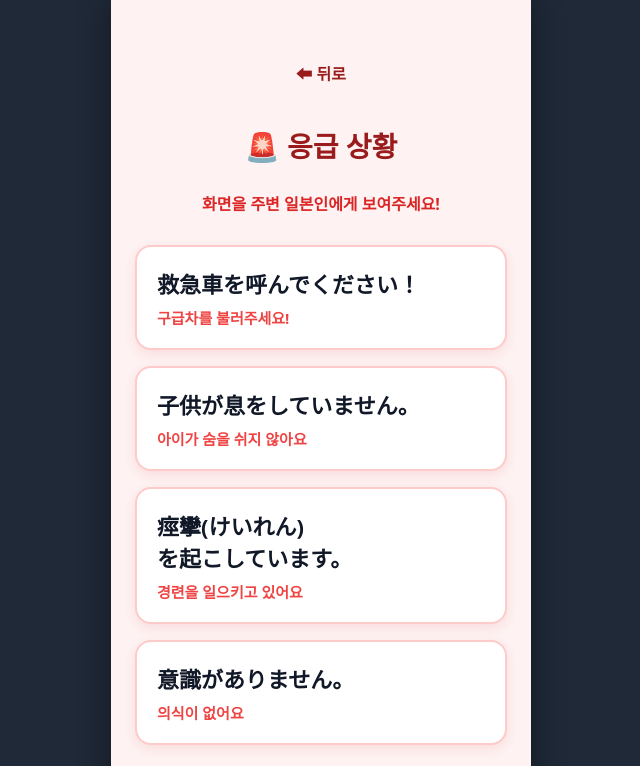
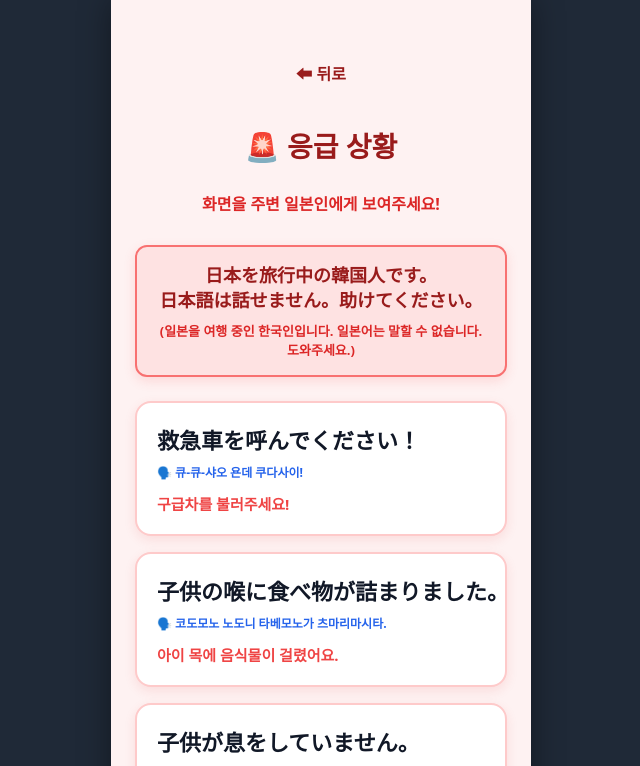
Before and after one commit to KAWAINO/safetrip-japan-frontend, a React (Vite) app: page /emergency in a window 1280 px wide. Shown: the top 766 px of the page, without its empty margins (319-959 px from the left). Built offline with nearby package versions, Linux system fonts and the light colour scheme.

Commit message:
프론트 작업 완료

```diff
--- a/src/data/questions.js
+++ b/src/data/questions.js
@@ -122,7 +122,7 @@ export const questions = {
         { label: "기침", value: "cough", jp: "咳が出ます。" },
         { label: "콧물", value: "runny_nose", jp: "鼻水が出ます。" },
         { label: "구토", value: "vomit", jp: "嘔吐しました。" },
-        { label: "설사", value: "diarrhea", jp: "下痢をしています。" },
+        // { label: "설사", value: "diarrhea", jp: "下痢をしています。" },
         { label: "복통", value: "stomachache", jp: "お腹を痛がっています。" },
         { label: "발진/두드러기", value: "rash", jp: "発疹・じんましんがあります。" },
         { label: "해당 없음", value: "none", jp: "その他の症状はありません。" }
--- a/src/pages/Emergency.css
+++ b/src/pages/Emergency.css
@@ -34,3 +34,41 @@
     padding: 20px; border-radius: 16px; font-size: 20px; font-weight: 800; text-decoration: none;
     box-shadow: 0 6px 16px rgba(220, 38, 38, 0.3); box-sizing: border-box;
 }
+
+.emergency-pron {
+    margin: 0 0 12px 0;
+    font-size: 12px;
+    font-weight: 800;
+    color: #2563EB; /* 발음은 눈에 띄는 파란색으로! */
+    word-break: keep-all;
+}
+
+/* src/pages/Emergency.css 맨 아래에 추가 */
+
+.sos-message-box {
+    background-color: #FEE2E2;
+    border: 2px solid #F87171;
+    border-radius: 12px;
+    padding: 16px;
+    margin-bottom: 24px;
+    text-align: center;
+    width: 100%;
+    box-sizing: border-box;
+    box-shadow: 0 4px 12px rgba(239, 68, 68, 0.15);
+}
+
+.sos-jp {
+    margin: 0 0 8px 0;
+    font-size: 18px;
+    font-weight: 900;
+    color: #991B1B;
+    line-height: 1.4;
+    word-break: keep-all;
+}
+
+.sos-kr {
+    margin: 0;
+    font-size: 13px;
+    font-weight: 600;
+    color: #DC2626;
+}
--- a/src/pages/Emergency.jsx
+++ b/src/pages/Emergency.jsx
@@ -1,14 +1,36 @@
+// src/pages/Emergency.jsx
 import { useNavigate } from "react-router-dom";
-import './Emergency.css'; // 💡 추가됨
+import './Emergency.css';
 
 function Emergency() {
     const navigate = useNavigate();
 
     const emergencyPhrases = [
-        { kr: "구급차를 불러주세요!", jp: "救急車を呼んでください！" },
-        { kr: "아이가 숨을 쉬지 않아요", jp: "子供が息をしていません。" },
-        { kr: "경련을 일으키고 있어요", jp: "痙攣(けいれん)を起こしています。" },
-        { kr: "의식이 없어요", jp: "意識がありません。" }
+        {
+            kr: "구급차를 불러주세요!",
+            jp: "救急車を呼んでください！",
+            pron: "큐-큐-샤오 욘데 쿠다사이!"
+        },
+        {
+            kr: "아이 목에 음식물이 걸렸어요.",
+            jp: "子供の喉に食べ物が詰まりました。",
+            pron: "코도모노 노도니 타베모노가 츠마리마시타."
+        },
+        {
+            kr: "아이가 숨을 쉬지 않아요.",
+            jp: "子供が息をしていません。",
+            pron: "코도모가 이키오 시테이마센."
+        },
+        {
+            kr: "경련을 일으키고 있어요.",
+            jp: "痙攣(けいれん)を起こしています。",
+            pron: "케-렌오 오코시테이마스."
+        },
+        {
+            kr: "의식이 없어요.",
+            jp: "意識がありません。",
+            pron: "이시키가 아리마센."
+        }
     ];
 
     return (
@@ -22,10 +44,22 @@ function Emergency() {
             <h1 className="emergency-main-title">🚨 응급 상황</h1>
             <p className="emergency-desc">화면을 주변 일본인에게 보여주세요!</p>
 
+            {/* 💡 새로 추가된 SOS 메시지 박스 */}
+            <div className="sos-message-box">
+                <p className="sos-jp">
+                    日本を旅行中の韓国人です。<br/>
+                    日本語は話せません。助けてください。
+                </p>
+                <p className="sos-kr">
+                    (일본을 여행 중인 한국인입니다. 일본어는 말할 수 없습니다. 도와주세요.)
+                </p>
+            </div>
+
             <div className="emergency-list">
                 {emergencyPhrases.map((phrase, index) => (
                     <div key={index} className="emergency-card">
                         <p className="emergency-jp">{phrase.jp}</p>
+                        <p className="emergency-pron">🗣️ {phrase.pron}</p>
                         <p className="emergency-kr">{phrase.kr}</p>
                     </div>
                 ))}
--- a/src/pages/PharmacySpeed.jsx
+++ b/src/pages/PharmacySpeed.jsx
@@ -5,14 +5,22 @@ import Header from '../components/Header';
 import { pharmacyData } from '../data/pharmacyData';
 import './PharmacySpeed.css';
 
+// 💡 나이 번역용 사전 (Home에서 넘어온 텍스트를 일본어로 매핑)
+const ageJpMap = {
+    '1세 (12개월) 미만': '1歳（12ヶ月）未満',
+    '1세 이상 ~ 2세 미만': '1歳以上〜2歳（24ヶ月）未満',
+    '2세 (24개월) 이상': '2歳（24ヶ月）以上'
+};
+
 function PharmacySpeed() {
     const navigate = useNavigate();
     const location = useLocation();
     const [selectedCard, setSelectedCard] = useState(null);
-
     const [selectedSubs, setSelectedSubs] = useState([]);
 
     const userType = location.state?.type || 'adult';
+    const ageLabel = location.state?.ageLabel || ''; // 💡 Home에서 넘어온 나이 정보
+
     const speedCards = pharmacyData[userType];
 
     const finalJp = selectedCard?.displayJp || selectedCard?.jp;
@@ -36,12 +44,24 @@ function PharmacySpeed() {
                 <h2 className="title">직원에게 보여주세요.</h2>
                 <p className="speed-desc">찾으시는 약을 선택하면 일본어 화면이 크게 표시됩니다.</p>
 
+                {/* 💡 소아(child) 모드일 때만 나타나는 나이 안내 박스 */}
+                {userType === 'child' && ageLabel && (
+                    <div style={{ backgroundColor: '#EFF6FF', border: '2px solid #BFDBFE', borderRadius: '12px', padding: '16px', marginBottom: '24px', textAlign: 'left' }}>
+                        <p style={{ margin: '0 0 8px 0', fontSize: '18px', fontWeight: '800', color: '#1D4ED8', wordBreak: 'keep-all', lineHeight: '1.4' }}>
+                            この方は子供用の薬を探しています。<br/>
+                            対象年齢：<span style={{ textDecoration: 'underline' }}>{ageJpMap[ageLabel] || ageLabel}</span>
+                        </p>
+                        <p style={{ margin: 0, fontSize: '13px', color: '#3B82F6', fontWeight: '600' }}>
+                            (이 사람은 아이의 약을 찾고 있습니다. 연령대는 {ageLabel}입니다.)
+                        </p>
+                    </div>
+                )}
+
                 <div className="flash-card">
                     {selectedCard ? (
                         <>
                             <p className="flash-title">以下の薬を探しています。<br/><span style={{fontSize:'12px', color:'#DC2626'}}>(아래의 약을 찾고 있습니다.)</span></p>
 
-                            {/* 💡 다시 위아래로 시원하게 분리! */}
                             <span className="flash-icon">{selectedCard.icon}</span>
                             <h1 className="flash-jp">{finalJp}</h1>
 
--- a/src/pages/Result.jsx
+++ b/src/pages/Result.jsx
@@ -1,7 +1,14 @@
+// src/pages/Result.jsx
 import { useEffect, useMemo, useState } from "react";
 import { useLocation, useNavigate } from "react-router-dom";
 import { questions } from "../data/questions";
-import './Result.css'; // 💡 CSS 임포트!
+import './Result.css';
+
+// 💡 연령대 매핑 사전 (의사용으로 정중한 표현 사용)
+const ageInfoMap = {
+    'under1': { kr: '1세 (12개월) 미만', jp: '1歳（12ヶ月）未満' },
+    'over1': { kr: '1세 (12개월) 이상', jp: '1歳（12ヶ月）以上' }
+};
 
 function Result() {
     const location = useLocation();
@@ -55,8 +62,12 @@ function Result() {
 
     const handleCopy = async () => {
         if (translatedResults.length === 0) return;
+
+        // 💡 복사할 때 연령 정보도 같이 포함되도록 수정
+        const currentAge = ageInfoMap[resultData.ageId];
+        const ageText = currentAge ? `[患者の年齢層 / 환자 연령대: ${currentAge.jp}]\n` : '';
         const textToCopy = translatedResults.map(item => `• ${item.jp} (${item.kr})`).join('\n');
-        const fullText = `[症状のまとめ / 증상 요약]\n${textToCopy}`;
+        const fullText = `${ageText}[症状のまとめ / 증상 요약]\n${textToCopy}`;
 
         try {
             await navigator.clipboard.writeText(fullText);
@@ -69,6 +80,8 @@ function Result() {
 
     if (!resultData) return null;
 
+    const currentAge = ageInfoMap[resultData.ageId];
+
     return (
         <div className="container">
             <h2 className="title">의사에게 보여주세요</h2>
@@ -78,6 +91,18 @@ function Result() {
                 <p>본 번역은 소통 보조용이며, 의학적 진단을 대체하지 않습니다.<br />
                     (この翻訳はコミュニケーション補助用であり、医学的診断に代わるものではありません。)</p>
             </div>
+
+            {/* 💡 소아과 의사가 바로 볼 수 있는 환자 연령대 알림 박스 추가! */}
+            {currentAge && (
+                <div style={{ backgroundColor: '#EFF6FF', border: '2px solid #BFDBFE', borderRadius: '12px', padding: '16px', marginBottom: '24px', textAlign: 'left', width: '100%', boxSizing: 'border-box' }}>
+                    <p style={{ margin: '0 0 8px 0', fontSize: '18px', fontWeight: '800', color: '#1D4ED8', wordBreak: 'keep-all', lineHeight: '1.4' }}>
+                        患者の年齢層：<span style={{ textDecoration: 'underline' }}>{currentAge.jp}</span>
+                    </p>
+                    <p style={{ margin: 0, fontSize: '13px', color: '#3B82F6', fontWeight: '600' }}>
+                        (환자의 연령대: {currentAge.kr})
+                    </p>
+                </div>
+            )}
 
             <div className="result-card">
                 <div className="result-header">
```
Also changed, not shown: src/data/pharmacyData.js (+26 -21 lines), src/pages/Home.jsx (+68 -28 lines).
